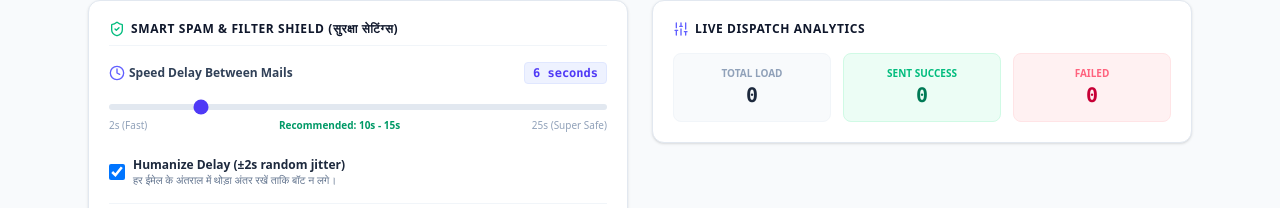
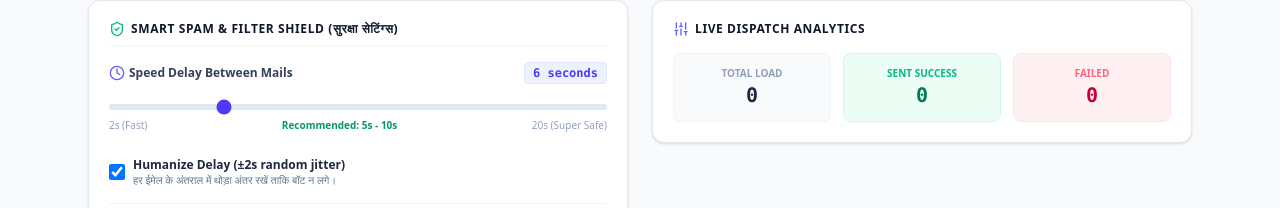
Before and after one commit to sophia-w-hash/new_full_safe_maller, a React (Vite) app: page / in a window 1280 px wide. Shown: the part 907-1115 px from the top of the page. Built offline with nearby package versions, Linux system fonts and the light colour scheme.

Commit message:
Update App.tsx

```diff
--- a/src/App.tsx
+++ b/src/App.tsx
@@ -70,6 +70,7 @@ export default function App() {
   const [randomizeDelay, setRandomizeDelay] = useState(true); // default to true for human-like pattern
   const [addUniqueIdToSubject, setAddUniqueIdToSubject] = useState(false); // FALSE by default so no extra words are added unless manually checked
 
+
   // Connection Test & Logs State
   const [testingConnection, setTestingConnection] = useState(false);
   const [connectionStatus, setConnectionStatus] = useState<{ success?: boolean; message: string } | null>(null);
@@ -126,6 +127,7 @@ export default function App() {
     const emailRegex = /^[^\s@]+@[^\s@]+\.[^\s@]+$/;
 
     lines.forEach(line => {
+      // support comma, colon, or semicolon separators
       const parts = line.split(/[,:;]+/).map(p => p.trim());
       if (parts.length >= 2) {
         const email = parts[0];
@@ -168,6 +170,7 @@ export default function App() {
     }
   };
 
+  // Parse recipients input dynamically on change or send
   const parseRecipients = (text: string): MailSendStatus[] => {
     const items = text.split(/[\n,;]+/).map(item => item.trim()).filter(Boolean);
     const list: MailSendStatus[] = [];
@@ -177,6 +180,7 @@ export default function App() {
       let email = item;
       let name = '';
 
+      // Check if format is "Name <email>"
       const match = item.match(/([^<]+)<([^>]+)>/);
       if (match) {
         name = match[1].trim();
@@ -200,6 +204,7 @@ export default function App() {
     setBulkLog(prev => [`[${timestamp}] ${msg}`, ...prev.slice(0, 99)]);
   };
 
+  // Connection Tester
   const handleTestConnection = async () => {
     if (!senderEmail || !appPassword) {
       setConnectionStatus({
@@ -245,6 +250,7 @@ export default function App() {
     }
   };
 
+  // Clear All fields (All Logout)
   const handleAllLogout = () => {
     if (window.confirm('क्या आप सच में सभी क्रेडेंशियल्स, सेटिंग्स और प्राप्तकर्ताओं की सूची को मिटाना (Clear) चाहते हैं?')) {
       setSenderName('');
@@ -270,6 +276,7 @@ export default function App() {
     }
   };
 
+  // Variable Interpolation Helper
   const renderTemplate = (
     text: string,
     recipient: MailSendStatus,
@@ -290,6 +297,7 @@ export default function App() {
     return output;
   };
 
+  // Bulk send loop handler - Triggers ONLY when isSending changes to true
   useEffect(() => {
     if (!isSending) return;
 
@@ -305,13 +313,14 @@ export default function App() {
         return;
       }
 
+      // Find up to 8 pending recipients using the ref to avoid stale state
       const currentRecipients = recipientsRef.current;
       const pendingTargets: { index: number; target: MailSendStatus }[] = [];
 
       for (let i = 0; i < currentRecipients.length; i++) {
         if (currentRecipients[i].status === 'pending') {
           pendingTargets.push({ index: i, target: currentRecipients[i] });
-          if (pendingTargets.length === 8) break;
+          if (pendingTargets.length === 8) break; // Batch of 8
         }
       }
 
@@ -323,6 +332,7 @@ export default function App() {
         return;
       }
 
+      // Check sender limit with 25 limit check using locked sender credentials
       const currentSenderEmail = activeSenderEmailRef.current || senderEmailRef.current;
       const currentAppPassword = activeAppPasswordRef.current || appPasswordRef.current;
 
@@ -341,6 +351,7 @@ export default function App() {
         return;
       }
 
+      // Pre-calculate how many emails we can send in this batch without exceeding 25
       const remainingLimit = 25 - count;
       const targetsWithSenders = pendingTargets.slice(0, remainingLimit).map(item => ({
         index: item.index,
@@ -355,6 +366,7 @@ export default function App() {
         return;
       }
 
+      // Mark status as sending for allocated targets in state and ref synchronously
       const updatedListBeforeSend = [...currentRecipients];
       targetsWithSenders.forEach(({ index }) => {
         updatedListBeforeSend[index] = { ...updatedListBeforeSend[index], status: 'sending' };
@@ -364,10 +376,12 @@ export default function App() {
 
       addLog(`🚀 Dispatching batch of ${targetsWithSenders.length} emails with active account limit monitoring...`);
 
+      // Run requests concurrently
       const batchResults = await Promise.all(
         targetsWithSenders.map(async ({ index, target, sender }) => {
           const uniqueMailId = Math.floor(100000 + Math.random() * 900000).toString();
 
+          // Personalization using locked credentials for this active session
           const activeSubject = activeSubjectRef.current || subjectRef.current;
           const activeBody = activeBodyRef.current || bodyRef.current;
           const activeSenderName = activeSenderNameRef.current || senderNameRef.current;
@@ -403,7 +417,7 @@ export default function App() {
 
             if (data.success) {
               addLog(`✅ Delivered to ${target.email} via ${sender.email}`);
-              recordSentEmail(sender.email);
+              recordSentEmail(sender.email); // Permanently log dispatch timestamp
               return { index, status: 'success' as const, sentAt: sentTime, error: undefined };
             } else {
               addLog(`❌ Failed for ${target.email} via ${sender.email}: ${data.message}`);
@@ -419,6 +433,7 @@ export default function App() {
 
       if (!active) return;
 
+      // Apply batch results together to avoid state races
       const updatedListAfterBatch = [...recipientsRef.current];
       batchResults.forEach(res => {
         updatedListAfterBatch[res.index] = {
@@ -432,6 +447,7 @@ export default function App() {
       setRecipients(updatedListAfterBatch);
       recipientsRef.current = updatedListAfterBatch;
 
+      // Schedule next batch sending
       if (active && !stopRequestedRef.current) {
         const actualDelay = randomizeDelayRef.current
           ? Math.max(2, delaySecondsRef.current + Math.floor(Math.random() * 4) - 1)
@@ -442,6 +458,7 @@ export default function App() {
       }
     };
 
+    // Trigger the initial send
     sendNext();
 
     return () => {
@@ -450,6 +467,7 @@ export default function App() {
     };
   }, [isSending]);
 
+  // Start sending triggered by send button
   const handleStartSending = () => {
     if (!senderEmail || !appPassword) {
       alert('Your Gmail and App Password are required to start sending.');
@@ -462,6 +480,7 @@ export default function App() {
       return;
     }
 
+    // Capture/Freeze details for the active sending loop
     activeSenderEmailRef.current = senderEmail;
     activeAppPasswordRef.current = appPassword;
     activeSenderNameRef.current = senderName;
@@ -470,6 +489,7 @@ export default function App() {
     activeAddUniqueIdToSubjectRef.current = addUniqueIdToSubject;
     activeDeliveryModeRef.current = deliveryMode;
 
+    // Set lists synchronously in state and references immediately to prevent race conditions
     setRecipients(list);
     recipientsRef.current = list;
 
@@ -483,6 +503,7 @@ export default function App() {
     addLog('Pause requested. Stopping after current email dispatch finishes.');
   };
 
+  // Count stats
   const pendingCount = recipients.filter(r => r.status === 'pending').length;
   const successCount = recipients.filter(r => r.status === 'success').length;
   const failedCount = recipients.filter(r => r.status === 'failed').length;
@@ -494,7 +515,7 @@ export default function App() {
       <header id="main-header" className="bg-white border-b border-slate-200 py-4 px-6 sticky top-0 z-40 shadow-xs flex flex-col sm:flex-row items-center justify-between gap-4">
         <div className="flex items-center gap-3">
           <div className="bg-indigo-600 text-white p-2.5 rounded-xl shadow-md">
-            <Mail className="w-5 h-5" />
+            <Mail className="w-5 h-5 animate-pulse" />
           </div>
           <div>
             <h1 className="text-lg font-black text-slate-900 tracking-tight flex items-center gap-2">
@@ -507,6 +528,9 @@ export default function App() {
               High-speed inbox delivery with Gmail 16-Digit App Password security
             </p>
           </div>
+        </div>
+        <div className="flex items-center gap-2.5">
+          {/* Helper links hidden to keep layout extremely clean */}
         </div>
       </header>
 
@@ -767,15 +791,15 @@ export default function App() {
                   <input
                     type="range"
                     min={2}
-                    max={25}
+                    max={20}
                     value={delaySeconds}
                     onChange={(e) => setDelaySeconds(parseInt(e.target.value))}
                     className="w-full h-1.5 bg-slate-200 rounded-lg appearance-none cursor-pointer accent-indigo-600"
                   />
                   <div className="flex justify-between text-[10px] text-slate-400">
                     <span>2s (Fast)</span>
-                    <span className="text-emerald-600 font-semibold">Recommended: 10s - 15s</span>
-                    <span>25s (Super Safe)</span>
+                    <span className="text-emerald-600 font-semibold">Recommended: 5s - 10s</span>
+                    <span>20s (Super Safe)</span>
                   </div>
                 </div>
 
@@ -948,6 +972,7 @@ export default function App() {
                       </div>
 
                       <div className="space-y-2.5">
+                        {/* SPF Record */}
                         <div className="space-y-1">
                           <div className="flex justify-between items-center text-[10.5px]">
                             <span className="font-bold text-slate-700">1. SPF Record (TXT)</span>
@@ -959,6 +984,7 @@ export default function App() {
                           </div>
                         </div>
 
+                        {/* DKIM Record */}
                         <div className="space-y-1">
                           <div className="flex justify-between items-center text-[10.5px]">
                             <span className="font-bold text-slate-700">2. DKIM Record (TXT)</span>
@@ -970,6 +996,7 @@ export default function App() {
                           </div>
                         </div>
 
+                        {/* DMARC Record */}
                         <div className="space-y-1">
                           <div className="flex justify-between items-center text-[10.5px]">
                             <span className="font-bold text-slate-700">3. DMARC Record (TXT)</span>
@@ -1000,7 +1027,7 @@ export default function App() {
                         </p>
                         <ul className="list-disc pl-4 text-slate-600 space-y-1">
                           <li>केवल <strong>16-Digit App Password</strong> का उपयोग करें (अपना सामान्य लॉगिन पासवर्ड न भरें)।</li>
-                          <li>ईमेल भेजने की गति <strong>10 से 15 सेकंड</strong> प्रति ईमेल रखें ताकि जीमेल स्पैम बॉट एक्टिव न हो।</li>
+                          <li>ईमेल भेजने की गति <strong>5 से 10 सेकंड</strong> प्रति ईमेल रखें ताकि जीमेल स्पैम बॉट एक्टिव न हो।</li>
                           <li>हमारे द्वारा लागू की गई <strong>Spintax</strong> और <strong>ऑटो स्पैम कीवर्ड क्लीनर</strong> तकनीक आपके ईमेल को पूरी तरह सुरक्षित रखेगी।</li>
                         </ul>
                       </div>
```
Lines whose indentation alone changed are shown as unchanged.
